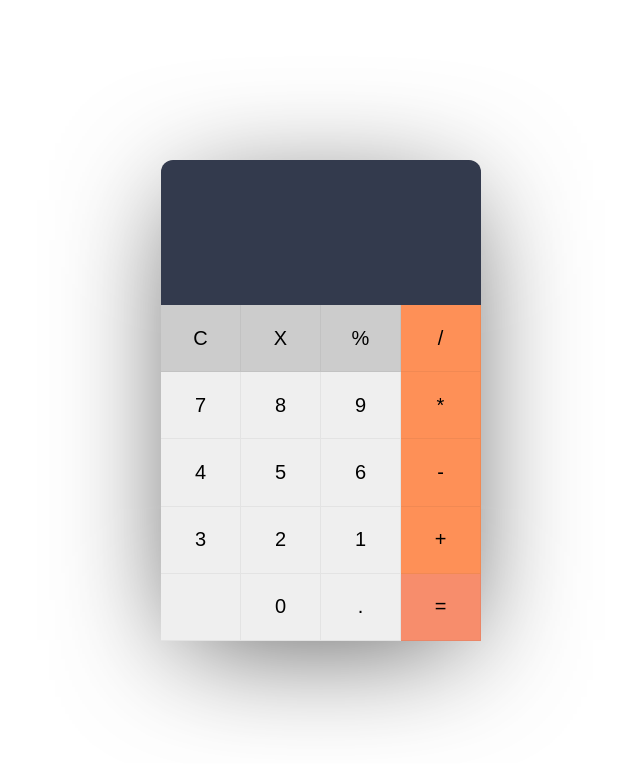
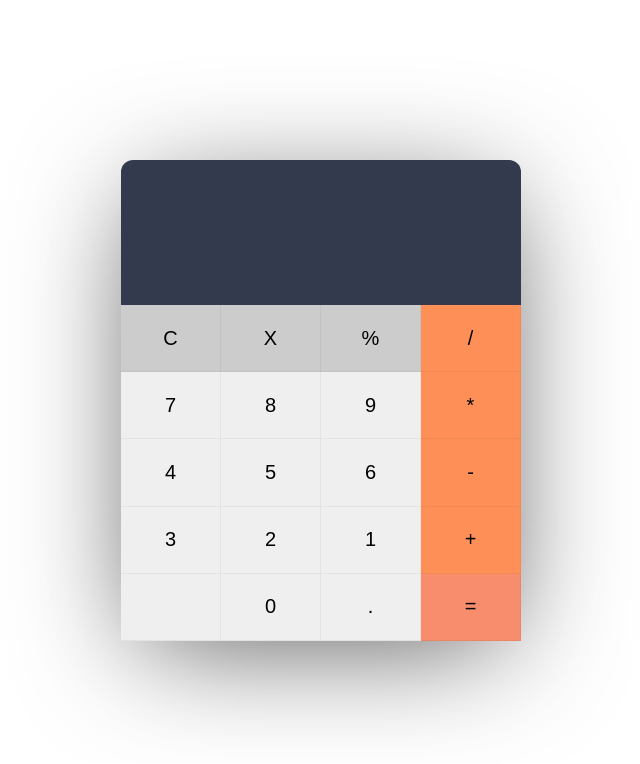
Before and after one commit to sanhdya/calculator, a React (Create React App) app: page / in a window 1280 px wide. Shown: the top 764 px of the page, without its empty margins (319-959 px from the left). Built offline with nearby package versions, Linux system fonts and the light colour scheme.

Commit message:
added scroll

```diff
--- a/src/App.css
+++ b/src/App.css
@@ -46,7 +46,7 @@
     width: 100%;
 }
 .calculator{
-  width: 20rem;
+  width: 25rem;
   height: 30rem;
   border-radius: 0.75rem;
   background: #eee;
@@ -90,7 +90,7 @@
 }
 .calculator .display_current {
   color: hsla(0,0%,100%,.6);
-  display: flex;
+
 }
 .calculator .display_current, .calculator .display_result {
   justify-content: flex-end;
@@ -98,11 +98,9 @@
   width: 100%;
   height: 50%;
   padding: 0 10px;
+  display: flex;
 }
 .calculator .display_result {
   font-size: 52px;
   color: #eee;
-  display: block;
-  overflow-y: hidden;
-  overflow-x: scroll;
 }
```
